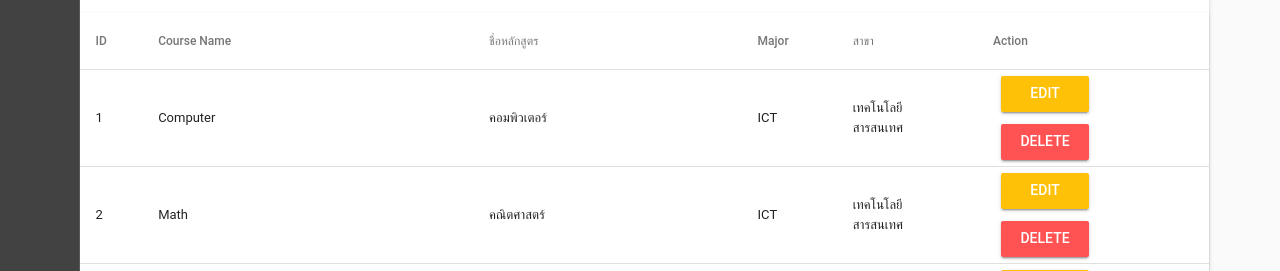
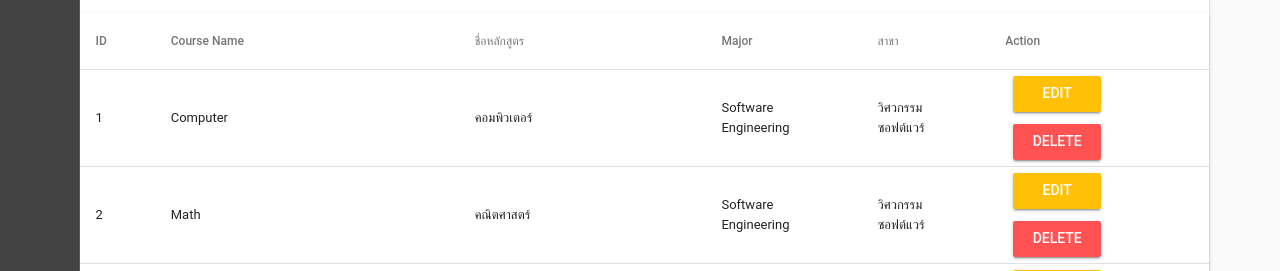
Before and after one commit to chaosnerd/Course, a Vue app in the folder frontend/: page /#/ in a window 1280 px wide. Shown: the part 681-952 px from the top of the page. Built offline with nearby package versions, Linux system fonts and the light colour scheme; a small style sheet from the web is missing.

Commit message:
Megde HelloWolrd with test

```diff
--- a/frontend/src/components/HelloWorld.vue
+++ b/frontend/src/components/HelloWorld.vue
@@ -44,7 +44,7 @@
                     <v-flex xs12 sm6>
                         <v-autocomplete
                         :items="['คณะเกษตรศาสตร์และทรัพยากรธรรมชาติ',
-                                    'คณะเทคโนโลยีสารสนเทศและการสื่อสาร',
+                                    'คณะวิศวกรรมซอฟต์แวร์และการสื่อสาร',
                                     'คณะพยาบาลศาสตร์',
                                     'คณะเภสัชศาสตร์',
                                     'คณะวิทยาศาสตร์',
@@ -158,8 +158,8 @@
           {
             text: 'ID',
             align: 'left',
-            sortable: false ,
-            value: 'name'
+            sortable: true ,
+            // value: 'name'
           },
           { text: 'Course Name', value: 'name_en' },
           { text: 'ชื่อหลักสูตร', value: 'name_th' },
@@ -173,96 +173,96 @@
             id: 1,
             name_en: 'Computer',
             name_th: 'คอมพิวเตอร์',
-            major_en: 'ICT',
-            major_th: 'เทคโนโลยีสารสนเทศ'
+            major_en: 'Software Engineering',
+            major_th: 'วิศวกรรมซอฟต์แวร์'
           },
            {
             value: false,
             id: 2,
             name_en: 'Math',
             name_th: 'คณิตศาสตร์',
-            major_en: 'ICT',
-            major_th: 'เทคโนโลยีสารสนเทศ'
+            major_en: 'Software Engineering',
+            major_th: 'วิศวกรรมซอฟต์แวร์'
           },
            {
             value: false,
             id: 3,
             name_en: 'Science',
             name_th: 'วิทยาศาสตร์',
-            major_en: 'ICT',
-            major_th: 'เทคโนโลยีสารสนเทศ'
+            major_en: 'Software Engineering',
+            major_th: 'วิศวกรรมซอฟต์แวร์'
           },
            {
             value: false,
             id: 4,
             name_en: 'Computer Science',
             name_th: 'วิทยาการคอมพิวเตอร์',
-            major_en: 'ICT',
-            major_th: 'เทคโนโลยีสารสนเทศ'
+            major_en: 'Software Engineering',
+            major_th: 'วิศวกรรมซอฟต์แวร์'
           },
            {
             value: false,
             id: 5,
             name_en: 'Physic I',
             name_th: 'ฟิสิกส์ 1',
-            major_en: 'ICT',
-            major_th: 'เทคโนโลยีสารสนเทศ'
+            major_en: 'Software Engineering',
+            major_th: 'วิศวกรรมซอฟต์แวร์'
           },
            {
             value: false,
             id: 6,
             name_en: 'Physic II',
             name_th: 'ฟิสิกส์ 2',
-            major_en: 'ICT',
-            major_th: 'เทคโนโลยีสารสนเทศ'
+            major_en: 'Software Engineering',
+            major_th: 'วิศวกรรมซอฟต์แวร์'
           },
            {
             value: false,
             id: 7,
             name_en: 'Physic III',
             name_th: 'ฟิสิกส์ 3',
-            major_en: 'ICT',
-            major_th: 'เทคโนโลยีสารสนเทศ'
+            major_en: 'Software Engineering',
+            major_th: 'วิศวกรรมซอฟต์แวร์'
           },
            {
             value: false,
             id: 8,
             name_en: 'Current Topics in Computer Programming Development',
             name_th: 'หัวข้อปัจจุบันทางด้านการพัฒนาโปรแกรมคอมพิวเตอร์',
-            major_en: 'ICT',
-            major_th: 'เทคโนโลยีสารสนเทศ'
+            major_en: 'Software Engineering',
+            major_th: 'วิศวกรรมซอฟต์แวร์'
           },
            {
             value: false,
             id: 9,
             name_en: 'Music in Thai Society',
             name_th: 'ดนตรีกับชีวิตในสังคมไทย',
-            major_en: 'ICT',
-            major_th: 'เทคโนโลยีสารสนเทศ'
+            major_en: 'Software Engineering',
+            major_th: 'วิศวกรรมซอฟต์แวร์'
           },
            {
             value: false,
             id: 10,
             name_en: 'Artificial Intelligence',
             name_th: 'ปัญญาประดิษฐ์',
-            major_en: 'ICT',
-            major_th: 'เทคโนโลยีสารสนเทศ'
+            major_en: 'Software Engineering',
+            major_th: 'วิศวกรรมซอฟต์แวร์'
           },
            {
             value: false,
             id: 11,
             name_en: 'Software Verification and Validation',
             name_th: 'การทวนสอบและตรวจสอบซอฟต์แวร์',
-            major_en: 'ICT',
-            major_th: 'เทคโนโลยีสารสนเทศ'
+            major_en: 'Software Engineering',
+            major_th: 'วิศวกรรมซอฟต์แวร์'
           },
            {
             value: false,
             id: 12,
             name_en: 'Ethic and Law for Software Engineering',
             name_th: 'จริยธรรมและกฎหมายสำหรับวิศวกรรมซอฟต์แวร์',
-            major_en: 'ICT',
-            major_th: 'เทคโนโลยีสารสนเทศ'
+            major_en: 'Software Engineering',
+            major_th: 'วิศวกรรมซอฟต์แวร์'
           },
         ],
         items: [
```
